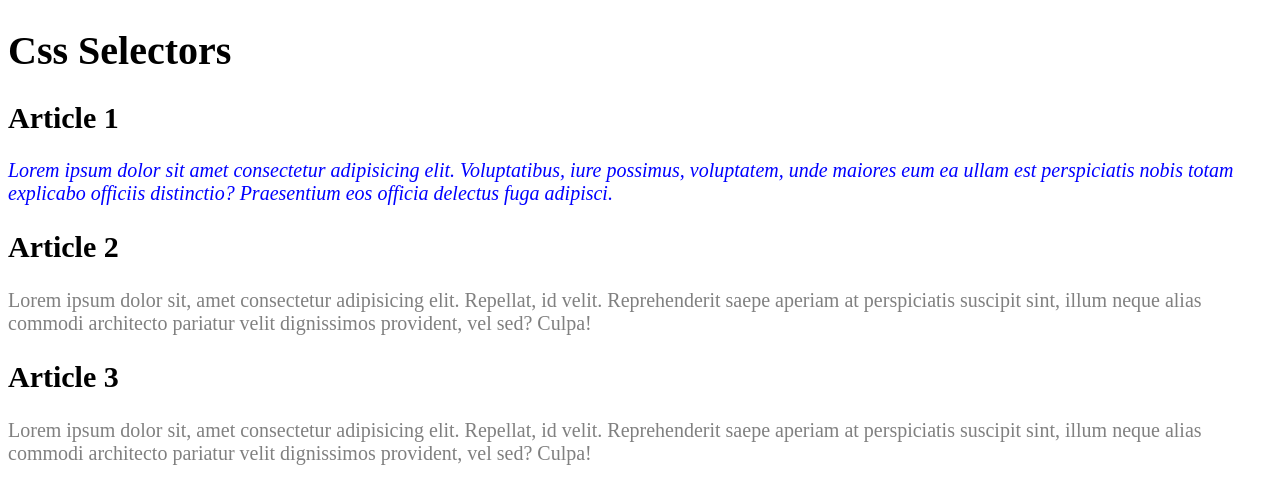
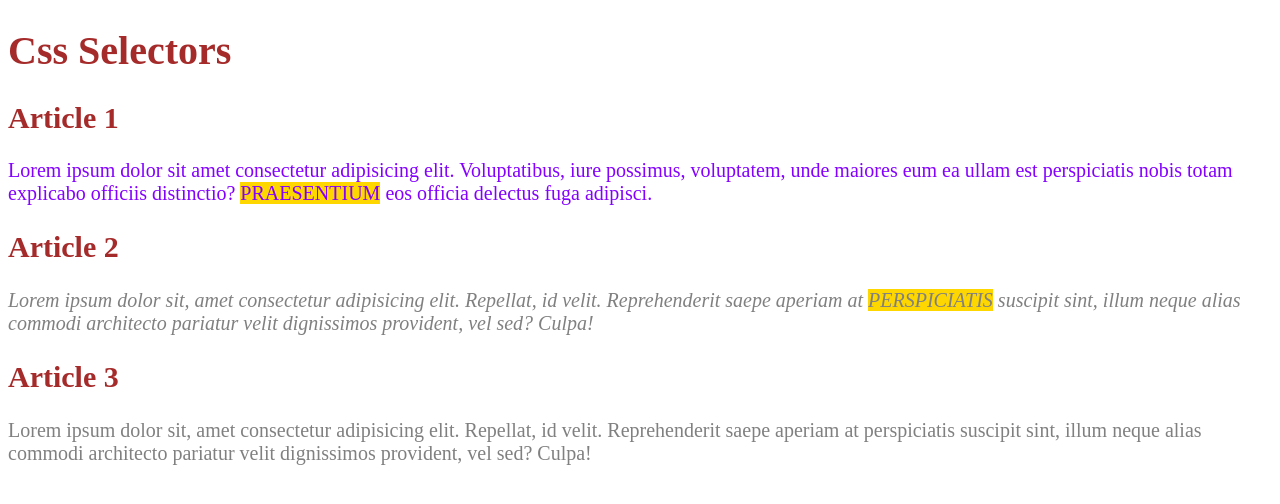
Before and after one commit to eric-antonio/CSS-full-Course, a plain HTML site: page 02_Lesson/index.html in a window 1280 px wide. Drawn offline with Linux system fonts and the light colour scheme.

Commit message:
Applying classes

```diff
--- a/02_Lesson/css/style.css
+++ b/02_Lesson/css/style.css
@@ -1,8 +1,15 @@
 body{
     font-size: 20px;
 }
+h1, h2{
+    color: brown;
+}
 p{
     color: blue;
+}
+.highligth{
+    text-transform: uppercase;
+    background-color: gold;
 }
 
 .gray{
@@ -10,5 +17,10 @@ p{
 }
 
 #first{
+    color: rgb(132, 0, 255);
+
+}
+#second{
     font-style: italic;
+
 }
--- a/02_Lesson/index.html
+++ b/02_Lesson/index.html
@@ -17,14 +17,15 @@
             Lorem ipsum dolor sit amet consectetur adipisicing elit. Voluptatibus, iure
             possimus, voluptatem, unde maiores eum ea ullam est perspiciatis nobis totam
             explicabo
-            officiis distinctio? Praesentium eos officia delectus fuga adipisci.
+            officiis distinctio? <span class="highligth">Praesentium</span> eos officia delectus fuga adipisci.
         </p>
     </article>
 
     <article>
         <h2>Article 2</h2>
-        <p id="second" class="gray">Lorem ipsum dolor sit, amet consectetur adipisicing elit. Repellat, id velit.
-            Reprehenderit saepe aperiam at perspiciatis suscipit sint, illum neque alias
+        <p id="second" class="gray">Lorem ipsum dolor sit, amet consectetur adipisicing
+            elit. Repellat, id velit.
+            Reprehenderit saepe aperiam at <span class="highligth">perspiciatis</span> suscipit sint, illum neque alias
             commodi architecto pariatur velit dignissimos provident, vel sed? Culpa!
         </p>
 
```
